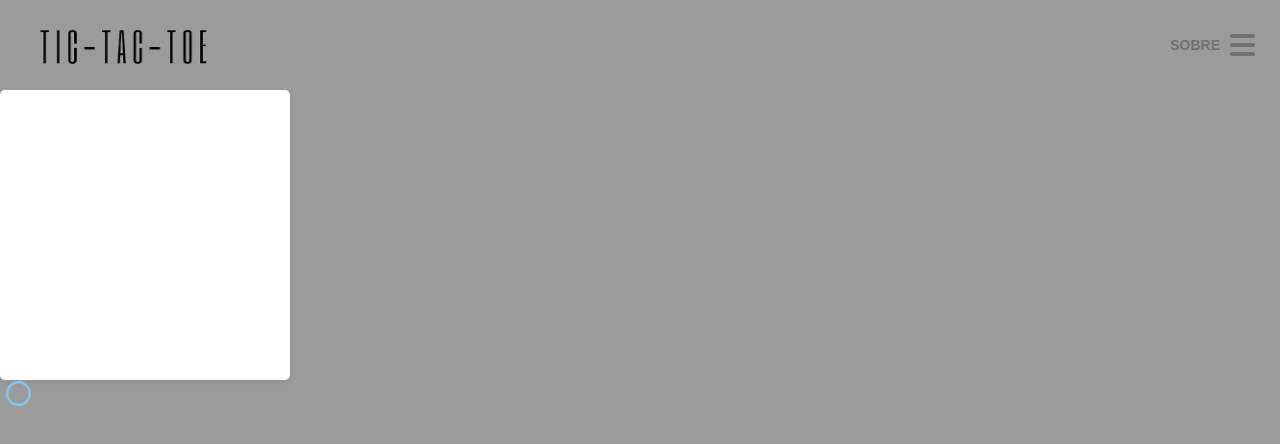
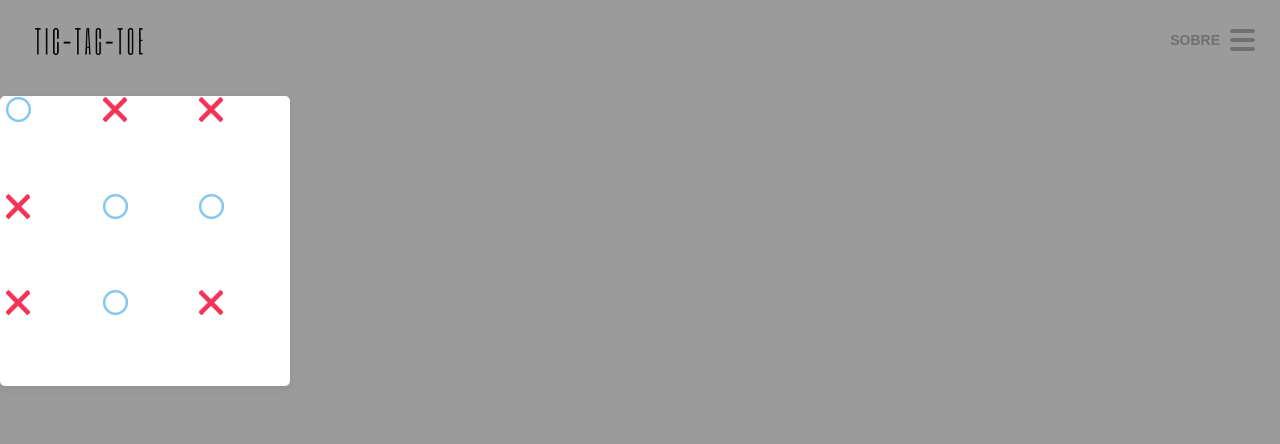
Before and after one commit to andlz21/JogoDaVelha_MBV, a React (Create React App) app: page / in a window 1280 px wide. Shown: the top 444 px of the page. Built offline with nearby package versions, Linux system fonts and the light colour scheme.

Commit message:
Criamos componente Hashtag e ja definimos o layout basico dele

```diff
--- a/package.json
+++ b/package.json
@@ -6,6 +6,7 @@
     "@testing-library/jest-dom": "^5.16.5",
     "@testing-library/react": "^13.4.0",
     "@testing-library/user-event": "^13.5.0",
+    "normalize.css": "^8.0.1",
     "react": "^18.2.0",
     "react-dom": "^18.2.0",
     "react-scripts": "5.0.1",
--- a/src/App.js
+++ b/src/App.js
@@ -1,14 +1,12 @@
 import React from 'react';
 import Header from './Components/Header';
-import Card from './Objects/Card';
-import Player from './Objects/Player';
+import Hashtag from './Components/Hashtag';
 
 function App() {
 	return (
 		<>
 			<Header />
-			<Card />
-			<Player player="o" />
+			<Hashtag />
 		</>
 	);
 }
--- /dev/null
+++ b/src/Components/Hashtag/index.js
@@ -0,0 +1,27 @@
+import React from 'react';
+import './style.css';
+import Card from '../../Objects/Card';
+import Player from '../../Objects/Player';
+import './style.css'
+
+const Hashtag = () => {
+   return (
+      <Card>
+         <ul className='hashtag'>
+            <li className='grid-item'><Player player="o" /></li>
+            <li className='grid-item'><Player player="x" /></li>
+            <li className='grid-item'><Player player="x" /></li>
+
+            <li className='grid-item'><Player player="x" /></li>
+            <li className='grid-item'><Player player="o" /></li>
+            <li className='grid-item'><Player player="o" /></li>
+
+            <li className='grid-item'><Player player="x" /></li>
+            <li className='grid-item'><Player player="o" /></li>
+            <li className='grid-item'><Player player="x" /></li>
+         </ul>
+      </Card >
+   );
+};
+
+export default Hashtag;
--- /dev/null
+++ b/src/Components/Hashtag/style.css
@@ -0,0 +1,6 @@
+.hashtag {
+   display: grid;
+   height: 100%;
+   grid-template-columns: 33.333% 33.333% 33.333%;
+   grid-template-rows: 33.333% 33.333% 33.333%;
+}
--- a/src/Objects/Card/index.js
+++ b/src/Objects/Card/index.js
@@ -1,11 +1,12 @@
-import React from 'react'
-import './styles.css'
+import React from 'react';
+import './styles.css';
 
-const Card = () => {
+const Card = ({children}) => {
    return (
       <article className='card'>
+         {children}
       </article>
-   )
-}
+   );
+};
 
-export default Card
+export default Card;
--- a/src/Objects/Logo/Logo.css
+++ b/src/Objects/Logo/Logo.css
@@ -1,4 +1,4 @@
 .Logo_ttt {
-   height: 50px;
-   width: 200px;
+   height: 40px;
+   width: 130px;
 }
--- a/src/styles/generic/reset.css
+++ b/src/styles/generic/reset.css
@@ -1,352 +1,10 @@
-/* @import-normalize; */
-
-
-/*! normalize.css v8.0.1 | MIT License | github.com/necolas/normalize.css */
-
-/* Document
-   ========================================================================== */
-
-/**
- * 1. Correct the line height in all browsers.
- * 2. Prevent adjustments of font size after orientation changes in iOS.
- */
-
-html {
-  line-height: 1.15; /* 1 */
-  -webkit-text-size-adjust: 100%; /* 2 */
-}
-
-/* Sections
-   ========================================================================== */
-
-/**
- * Remove the margin in all browsers.
- */
+@import 'normalize.css';
 
 body {
   margin: 0;
 }
 
-/**
- * Render the `main` element consistently in IE.
- */
-
-main {
-  display: block;
-}
-
-/**
- * Correct the font size and margin on `h1` elements within `section` and
- * `article` contexts in Chrome, Firefox, and Safari.
- */
-
-h1 {
-  font-size: 2em;
-  margin: 0.67em 0;
-}
-
-/* Grouping content
-   ========================================================================== */
-
-/**
- * 1. Add the correct box sizing in Firefox.
- * 2. Show the overflow in Edge and IE.
- */
-
-hr {
-  box-sizing: content-box; /* 1 */
-  height: 0; /* 1 */
-  overflow: visible; /* 2 */
-}
-
-/**
- * 1. Correct the inheritance and scaling of font size in all browsers.
- * 2. Correct the odd `em` font sizing in all browsers.
- */
-
-pre {
-  font-family: monospace, monospace; /* 1 */
-  font-size: 1em; /* 2 */
-}
-
-/* Text-level semantics
-   ========================================================================== */
-
-/**
- * Remove the gray background on active links in IE 10.
- */
-
-a {
-  background-color: transparent;
-}
-
-/**
- * 1. Remove the bottom border in Chrome 57-
- * 2. Add the correct text decoration in Chrome, Edge, IE, Opera, and Safari.
- */
-
-abbr[title] {
-  border-bottom: none; /* 1 */
-  text-decoration: underline; /* 2 */
-  text-decoration: underline dotted; /* 2 */
-}
-
-/**
- * Add the correct font weight in Chrome, Edge, and Safari.
- */
-
-b,
-strong {
-  font-weight: bolder;
-}
-
-/**
- * 1. Correct the inheritance and scaling of font size in all browsers.
- * 2. Correct the odd `em` font sizing in all browsers.
- */
-
-code,
-kbd,
-samp {
-  font-family: monospace, monospace; /* 1 */
-  font-size: 1em; /* 2 */
-}
-
-/**
- * Add the correct font size in all browsers.
- */
-
-small {
-  font-size: 80%;
-}
-
-/**
- * Prevent `sub` and `sup` elements from affecting the line height in
- * all browsers.
- */
-
-sub,
-sup {
-  font-size: 75%;
-  line-height: 0;
-  position: relative;
-  vertical-align: baseline;
-}
-
-sub {
-  bottom: -0.25em;
-}
-
-sup {
-  top: -0.5em;
-}
-
-/* Embedded content
-   ========================================================================== */
-
-/**
- * Remove the border on images inside links in IE 10.
- */
-
-img {
-  border-style: none;
-}
-
-/* Forms
-   ========================================================================== */
-
-/**
- * 1. Change the font styles in all browsers.
- * 2. Remove the margin in Firefox and Safari.
- */
-
-button,
-input,
-optgroup,
-select,
-textarea {
-  font-family: inherit; /* 1 */
-  font-size: 100%; /* 1 */
-  line-height: 1.15; /* 1 */
-  margin: 0; /* 2 */
-}
-
-/**
- * Show the overflow in IE.
- * 1. Show the overflow in Edge.
- */
-
-button,
-input { /* 1 */
-  overflow: visible;
-}
-
-/**
- * Remove the inheritance of text transform in Edge, Firefox, and IE.
- * 1. Remove the inheritance of text transform in Firefox.
- */
-
-button,
-select { /* 1 */
-  text-transform: none;
-}
-
-/**
- * Correct the inability to style clickable types in iOS and Safari.
- */
-
-button,
-[type="button"],
-[type="reset"],
-[type="submit"] {
-  --webkit-appearance: button;
-}
-
-/**
- * Remove the inner border and padding in Firefox.
- */
-
-button::-moz-focus-inner,
-[type="button"]::-moz-focus-inner,
-[type="reset"]::-moz-focus-inner,
-[type="submit"]::-moz-focus-inner {
-  border-style: none;
+ul,ol {
+  list-style: none;
   padding: 0;
 }
-
-/**
- * Restore the focus styles unset by the previous rule.
- */
-
-button:-moz-focusring,
-[type="button"]:-moz-focusring,
-[type="reset"]:-moz-focusring,
-[type="submit"]:-moz-focusring {
-  outline: 1px dotted ButtonText;
-}
-
-/**
- * Correct the padding in Firefox.
- */
-
-fieldset {
-  padding: 0.35em 0.75em 0.625em;
-}
-
-/**
- * 1. Correct the text wrapping in Edge and IE.
- * 2. Correct the color inheritance from `fieldset` elements in IE.
- * 3. Remove the padding so developers are not caught out when they zero out
- *    `fieldset` elements in all browsers.
- */
-
-legend {
-  box-sizing: border-box; /* 1 */
-  color: inherit; /* 2 */
-  display: table; /* 1 */
-  max-width: 100%; /* 1 */
-  padding: 0; /* 3 */
-  white-space: normal; /* 1 */
-}
-
-/**
- * Add the correct vertical alignment in Chrome, Firefox, and Opera.
- */
-
-progress {
-  vertical-align: baseline;
-}
-
-/**
- * Remove the default vertical scrollbar in IE 10+.
- */
-
-textarea {
-  overflow: auto;
-}
-
-/**
- * 1. Add the correct box sizing in IE 10.
- * 2. Remove the padding in IE 10.
- */
-
-[type="checkbox"],
-[type="radio"] {
-  box-sizing: border-box; /* 1 */
-  padding: 0; /* 2 */
-}
-
-/**
- * Correct the cursor style of increment and decrement buttons in Chrome.
- */
-
-[type="number"]::-webkit-inner-spin-button,
-[type="number"]::-webkit-outer-spin-button {
-  height: auto;
-}
-
-/**
- * 1. Correct the odd appearance in Chrome and Safari.
- * 2. Correct the outline style in Safari.
- */
-
-[type="search"] {
-  --webkit-appearance: textfield; /* 1 */
-  outline-offset: -2px; /* 2 */
-}
-
-/**
- * Remove the inner padding in Chrome and Safari on macOS.
- */
-
-[type="search"]::-webkit-search-decoration {
-  -webkit-appearance: none;
-}
-
-/**
- * 1. Correct the inability to style clickable types in iOS and Safari.
- * 2. Change font properties to `inherit` in Safari.
- */
-
-::-webkit-file-upload-button {
-  -webkit-appearance: button; /* 1 */
-  font: inherit; /* 2 */
-}
-
-/* Interactive
-   ========================================================================== */
-
-/*
- * Add the correct display in Edge, IE 10+, and Firefox.
- */
-
-details {
-  display: block;
-}
-
-/*
- * Add the correct display in all browsers.
- */
-
-summary {
-  display: list-item;
-}
-
-/* Misc
-   ========================================================================== */
-
-/**
- * Add the correct display in IE 10+.
- */
-
-template {
-  display: none;
-}
-
-/**
- * Add the correct display in IE 10.
- */
-
-[hidden] {
-  display: none;
-}
```
Also changed, not shown: 1 other file (tests, documents, lock files or other folders).
